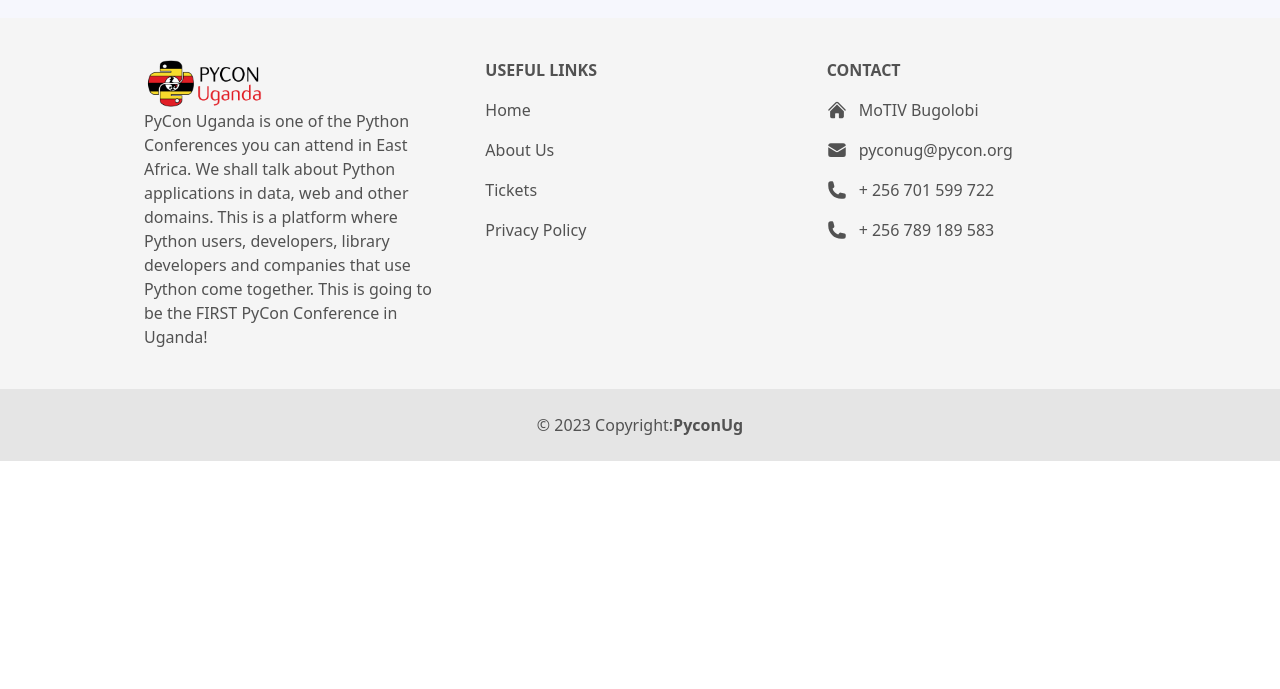
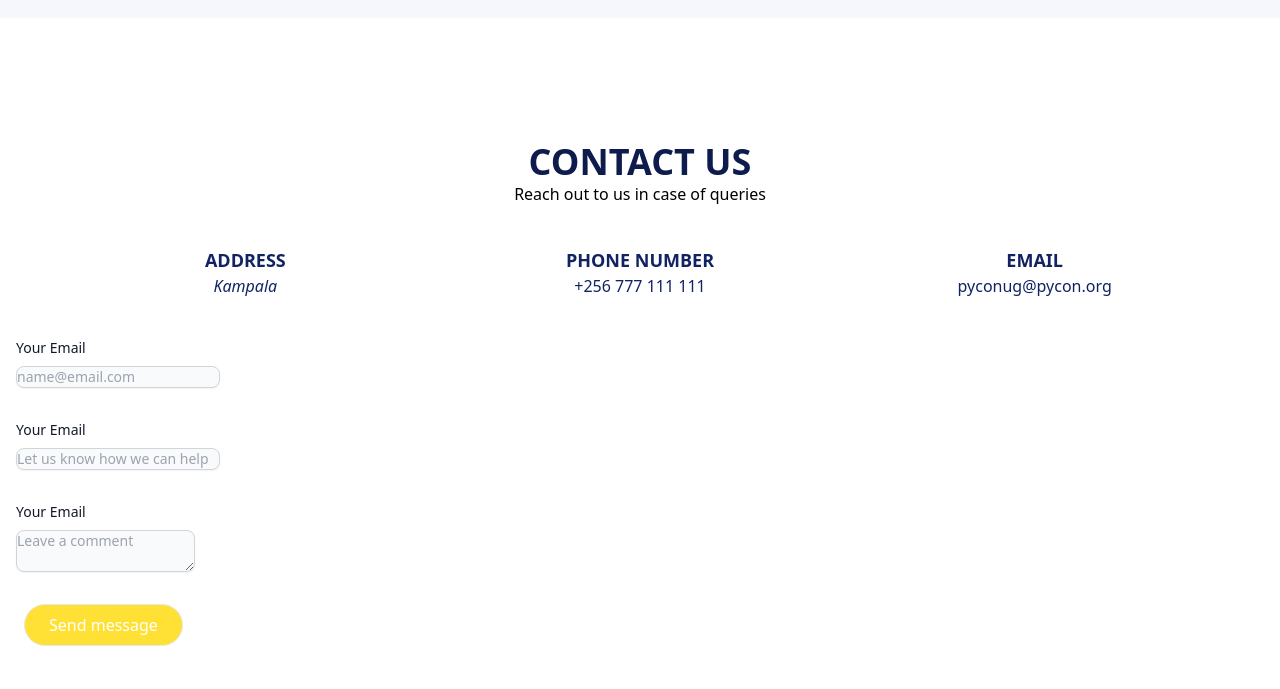
Before and after one commit to PyconUg/ug.pycon.org, a Next.js app: page / in a window 1280 px wide. Shown: the part 4231-4920 px from the top of the page. Before the commit the page ends 4692 px from the top, so only its background shows below. Built offline with nearby package versions, Linux system fonts and the light colour scheme; what tw-elements would draw is missing.

Commit message:
add contact us section

```diff
--- a/app/page.js
+++ b/app/page.js
@@ -6,6 +6,7 @@ import VenueSection from "@/components/VenueSection";
 import SponsorSection from "@/components/SponsorSection";
 import NewsletterSection from "@/components/NewsletterSection";
 import BuyTicketSection from "@/components/BuyTicketSection";
+import ContactUsSection from "@/components/ContactUsSection";
 
 export default function Home() {
   return (
@@ -18,6 +19,7 @@ export default function Home() {
       <SponsorSection />
       <NewsletterSection />
       <BuyTicketSection />
+      <ContactUsSection />
     </main>
   );
 }
--- /dev/null
+++ b/components/ContactUsSection.js
@@ -0,0 +1,56 @@
+export default function ContactUsSection() {
+    return (
+        <section>
+            <div className="py-[60px]">
+                <div className="mx-auto max-w-screen-xl px-4 py-16 lg:block lg:h-85 lg:items-center">
+                    <div className="mx-auto max-w-xl text-center">
+                    <h2 className="text-4xl text-[#0e1b4d] font-bold uppercase">Contact Us</h2>
+                    <p className="text-base p-0 font-medium">Reach out to us in case of queries</p>
+                    </div>
+
+                    <div className="grid grid-cols-3 gap-4 text-center m-10">
+                        <div>
+                            <div className="mb-0 text-[#112363]">
+                                <i className="bi bi-geo-alt"></i>
+                                <h3 className="text-lg uppercase font-bold">Address</h3>
+                                <address>Kampala</address>
+                            </div>
+                        </div>
+
+                        <div>
+                            <div className="mb-0 text-[#112363]">
+                                <i className="bi bi-phone"></i>
+                                <h3 className="text-lg uppercase font-bold">Phone Number</h3>
+                                <p><a href="tel:+155895548855">+256 777 111 111</a></p>
+                            </div>
+                        </div>
+
+                        <div>
+                            <div className="mb-0 text-[#112363]">
+                                <i className="bi bi-envelope"></i>
+                                <h3 className="text-lg uppercase font-bold">Email</h3>
+                                <p><a href="mailto:info@example.com">pyconug@pycon.org</a></p>
+                            </div>
+                        </div>
+
+                    </div>
+                    <form method="POST" action="#" className="block justify-center space-y-8 items-center mb-10">
+                        <div>
+                            <label for="email" className="block mb-2 text-sm font-medium text-gray-900 dark:text-gray-300">Your Email</label>
+                            <input type="email" className="shadow-sm bg-gray-50 border border-gray-300 text-gray-900 text-sm rounded-lg focus:ring-primary-500 block" placeholder="name@email.com" required />
+                        </div>
+                        <div>
+                            <label for="subject" className="block mb-2 text-sm font-medium text-gray-900 dark:text-gray-300">Your Email</label>
+                            <input type="text" className="shadow-sm bg-gray-50 border border-gray-300 text-gray-900 text-sm rounded-lg focus:ring-primary-500 block" placeholder="Let us know how we can help" required />
+                        </div>
+                        <div className="sm:col-span-2">
+                            <label for="message" className="block mb-2 text-sm font-medium text-gray-900 dark:text-gray-300">Your Email</label>
+                            <textarea className="shadow-sm bg-gray-50 border border-gray-300 text-gray-900 text-sm rounded-lg focus:ring-primary-500 block" placeholder="Leave a comment"></textarea>
+                        </div>
+                        <button type="submit" className="bg-[#ffe135] text-white py-2 px-6 m-2 border rounded-3xl">Send message</button>
+                    </form>
+                </div>
+            </div>
+        </section>
+    );
+}
```
